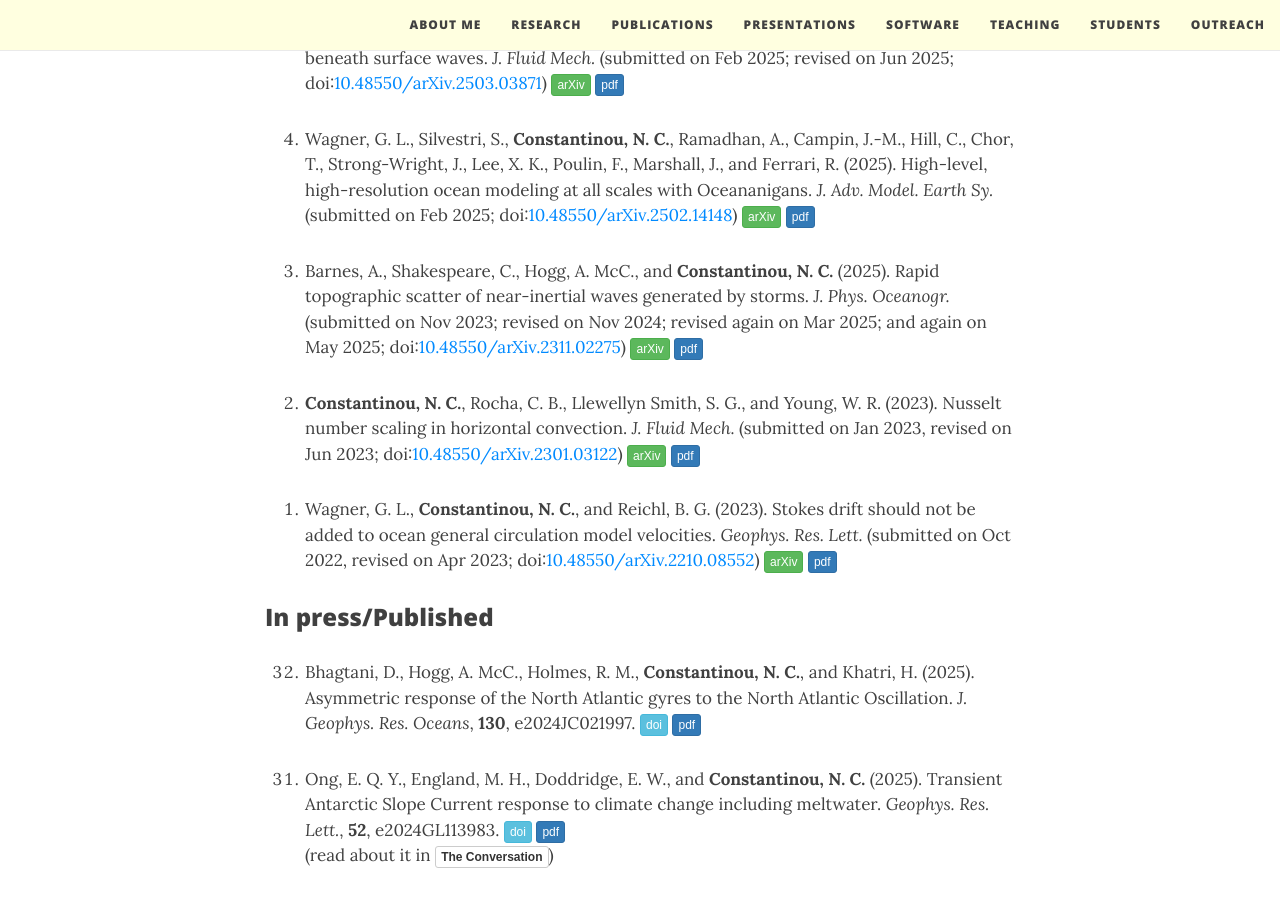
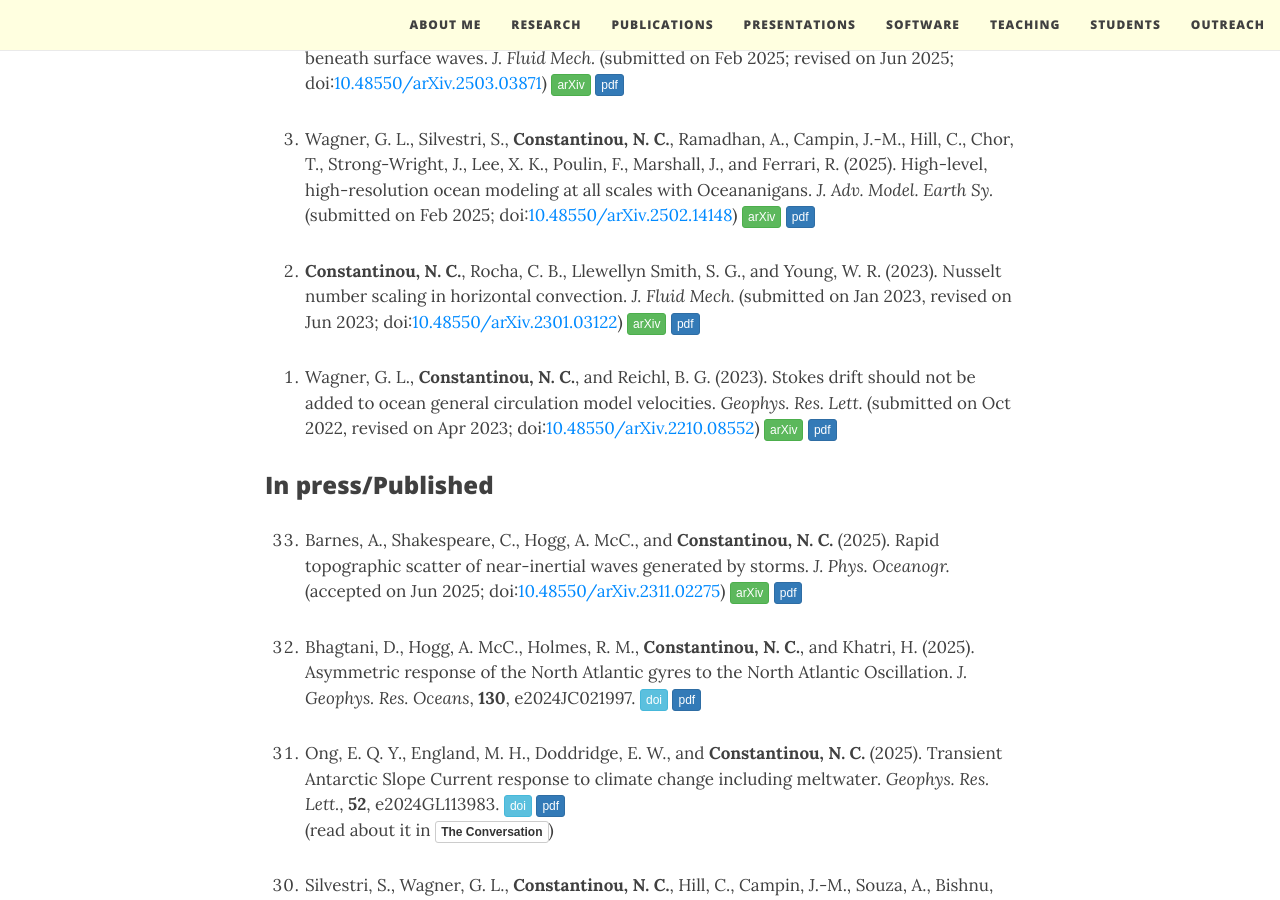
Before and after one commit to navidcy/navidcy.github.io, a Jekyll site: the page built from publications.md, in a window 1280 px wide and 900 px high, scrolled down 548 px. Built offline with Jekyll 4.4.1, drawn with Linux system fonts in a browser that asks for light colours; nearby versions of some CDN libraries; comment, search, counter and statistics services are not loaded.

Commit message:
topo-NIW paper accepted

```diff
--- a/publications.md
+++ b/publications.md
@@ -21,9 +21,6 @@
 0. Wagner, G. L., Silvestri, S., **Constantinou, N. C.**, Ramadhan, A., Campin, J.-M., Hill, C., Chor, T., Strong-Wright, J., Lee, X. K., Poulin, F., Marshall, J., and Ferrari, R. (2025). High-level, high-resolution ocean modeling at all scales with Oceananigans. _J. Adv. Model. Earth Sy._ (submitted on Feb 2025; doi:[10.48550/arXiv.2502.14148](https://doi.org/10.48550/arXiv.2502.14148)) [<span class="btn btn-success btn-xs{{end}}" style="font-family:sans-serif;">arXiv</span>][arXiv:2502.14148]{:target="_blank"} [<span class="btn btn-primary btn-xs{{end}}" style="font-family:sans-serif;">pdf</span>][oceananigans-overview]
 
 
-0. Barnes, A., Shakespeare, C., Hogg, A. McC., and **Constantinou, N. C.** (2025). Rapid topographic scatter of near-inertial waves generated by storms. _J. Phys. Oceanogr._ (submitted on Nov 2023; revised on Nov 2024; revised again on Mar 2025; and again on May 2025; doi:[10.48550/arXiv.2311.02275](https://doi.org/10.48550/arXiv.2311.02275)) [<span class="btn btn-success btn-xs{{end}}" style="font-family:sans-serif;">arXiv</span>][arXiv:2311.02275]{:target="_blank"} [<span class="btn btn-primary btn-xs{{end}}" style="font-family:sans-serif;">pdf</span>][topographic-NIWs]
-
-
 0. **Constantinou, N. C.**, Rocha, C. B., Llewellyn Smith, S. G., and Young, W. R. (2023). Nusselt number scaling in horizontal convection. _J. Fluid Mech._ (submitted on Jan 2023, revised on Jun 2023; doi:[10.48550/arXiv.2301.03122](https://doi.org/10.48550/arXiv.2301.03122){:target="_blank"}) [<span class="btn btn-success btn-xs{{end}}" style="font-family:sans-serif;">arXiv</span>][arXiv:2301.03122]{:target="_blank"} [<span class="btn btn-primary btn-xs{{end}}" style="font-family:sans-serif;">pdf</span>][HCNuScaling]
 
 
@@ -32,6 +29,9 @@
 
 
 ### In press/Published
+
+0. Barnes, A., Shakespeare, C., Hogg, A. McC., and **Constantinou, N. C.** (2025). Rapid topographic scatter of near-inertial waves generated by storms. _J. Phys. Oceanogr._ (accepted on Jun 2025; doi:[10.48550/arXiv.2311.02275](https://doi.org/10.48550/arXiv.2311.02275)) [<span class="btn btn-success btn-xs{{end}}" style="font-family:sans-serif;">arXiv</span>][arXiv:2311.02275]{:target="_blank"} [<span class="btn btn-primary btn-xs{{end}}" style="font-family:sans-serif;">pdf</span>][topographic-NIWs]
+
 
 0. Bhagtani, D., Hogg, A. McC., Holmes, R. M., **Constantinou, N. C.**, and Khatri, H. (2025). Asymmetric response of the North Atlantic gyres to the North Atlantic Oscillation. _J. Geophys. Res. Oceans_, **130**, e2024JC021997. [<span class="btn btn-info btn-xs{{end}}" style="font-family:sans-serif;">doi</span>][gyres-NAO-doi]{:target="_blank"} [<span class="btn btn-primary btn-xs{{end}}" style="font-family:sans-serif;">pdf</span>][gyres-NAO] <span align="right" class='altmetric-embed' data-badge-type="2" data-condensed="true" data-hide-less-than="2" data-doi="10.1029/2024JC021997"></span><br/>
 
```
